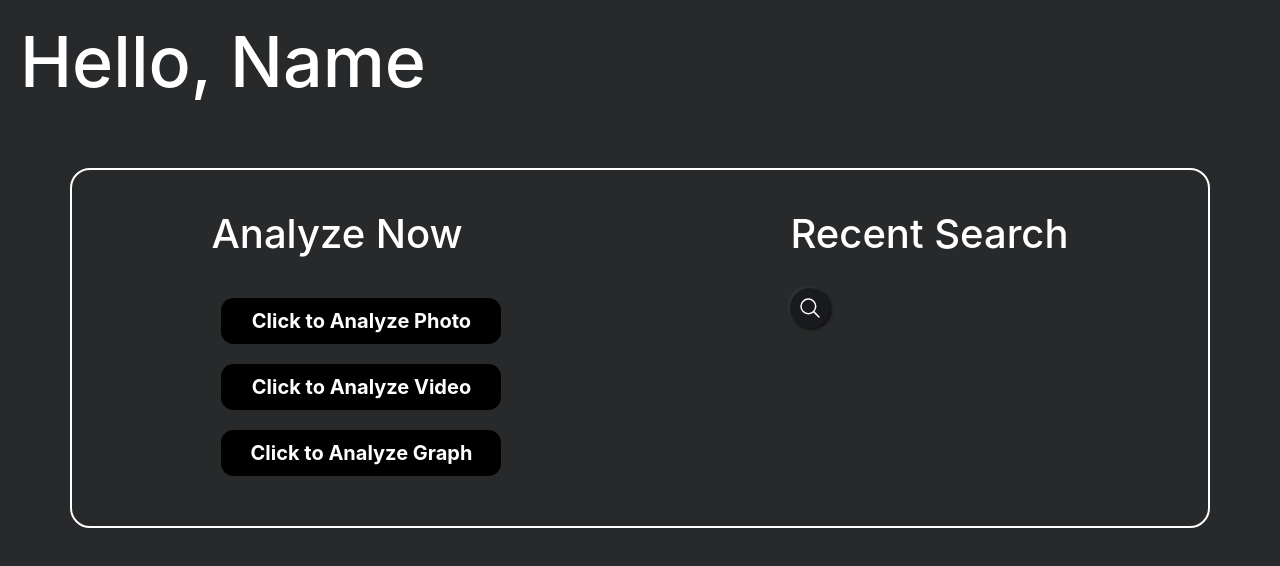
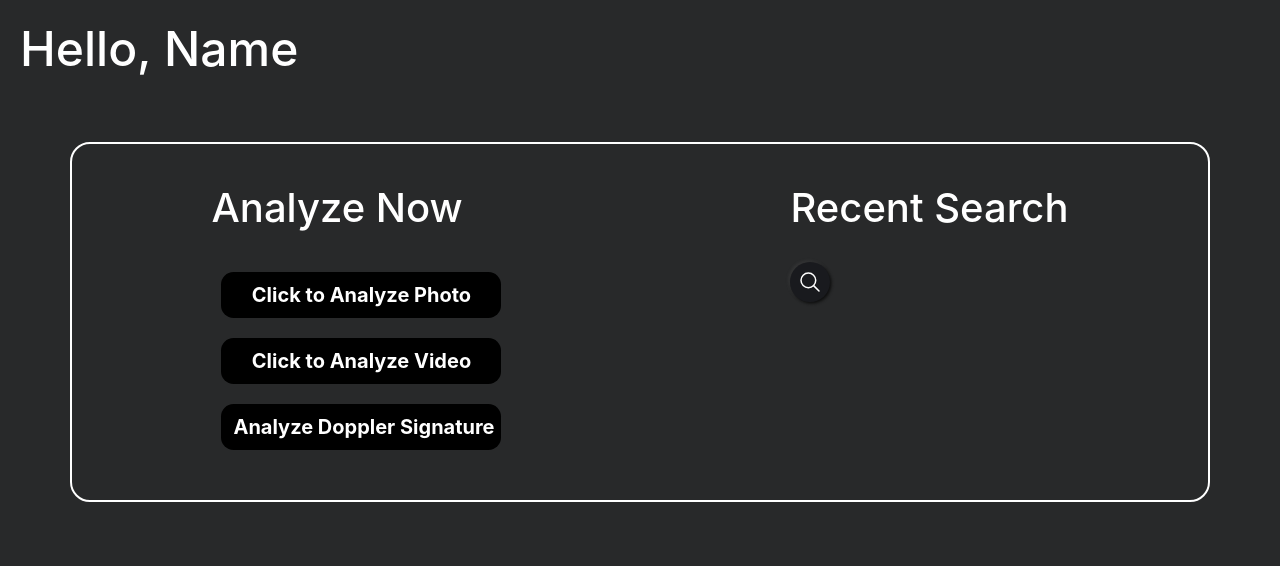
Before and after one commit to NihanthSripathi/SIH_Doppler_Model, a plain HTML site: page Page2.html in a window 1280 px wide. Drawn offline with nearby package versions, Linux system fonts and the light colour scheme.

Commit message:
sentens update

```diff
--- a/Page2.html
+++ b/Page2.html
@@ -3,7 +3,7 @@
 <head>
     <meta charset="UTF-8">
     <meta name="viewport" content="width=device-width, initial-scale=1.0">
-    <title>Document</title>
+    <title>ObjectAnalyze</title>
     <link rel="stylesheet" href="https://maxcdn.bootstrapcdn.com/bootstrap/4.0.0/css/bootstrap.min.css">
     <script type="text/javascript"
         src="https://stackpath.bootstrapcdn.com/bootstrap/4.0.0/js/bootstrap.bundle.min.js"></script>
@@ -18,16 +18,16 @@
         background-color: #28292a;
     }
     .greetings h1{
-        font-size: 70px;
+        font-size: 3rem;
         margin: 20px 0px 5% 20px;
     }
     .left-right h1{
         margin-bottom: 30px;
     }
     .container{
-        display: flex;
-        justify-content: space-around;
-            /* align-items: center; */
+    display: flex;
+    justify-content: space-around;
+    flex-wrap: wrap;
     border: 2px solid white;
     padding: 40px 0px;
     border-radius: 20px;
@@ -153,7 +153,7 @@ button:hover:after {
                 </button>
                 <button class="btn" onclick="redirect()" id="videoButton"> Click to Analyze Video
                 </button>
-                <button class="btn" onclick="redirect()" id="freqButton"> Click to Analyze Graph
+                <button class="btn" onclick="redirect()" id="freqButton">  Analyze Doppler Signature
                 </button>
             </div>
         </div>
```
Also changed, not shown: FileUpload.html (+1 -1 lines), Resultpage.html (+1 -1 lines).
